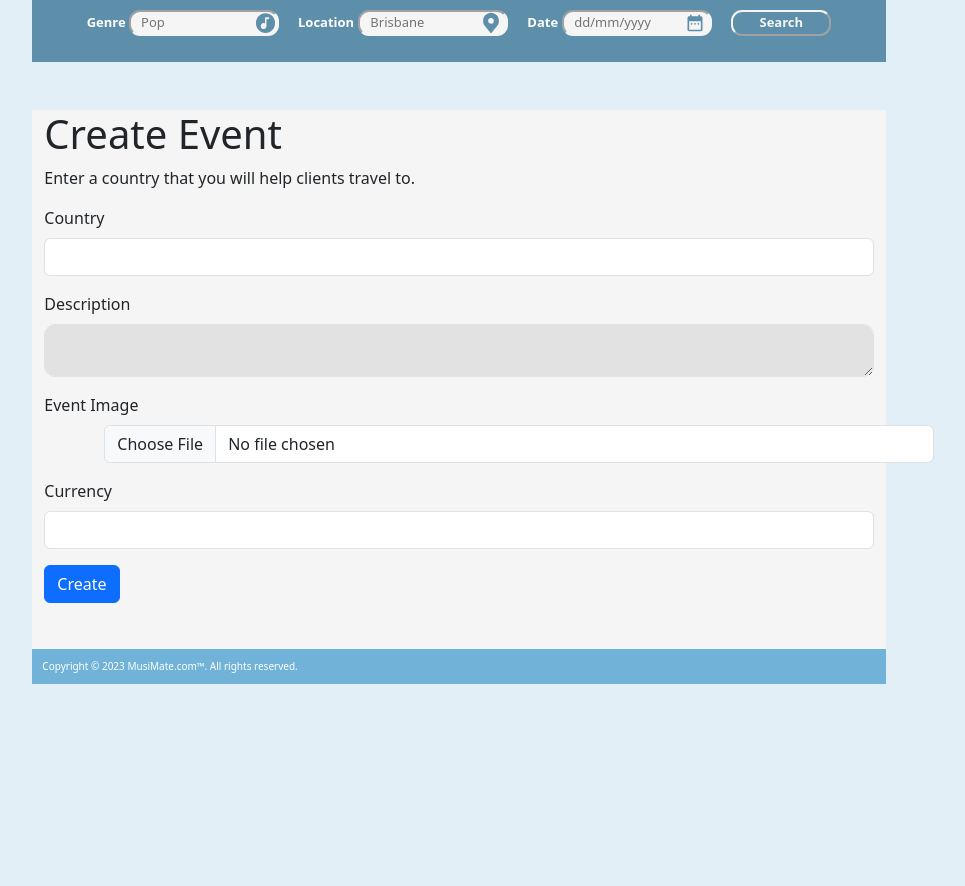
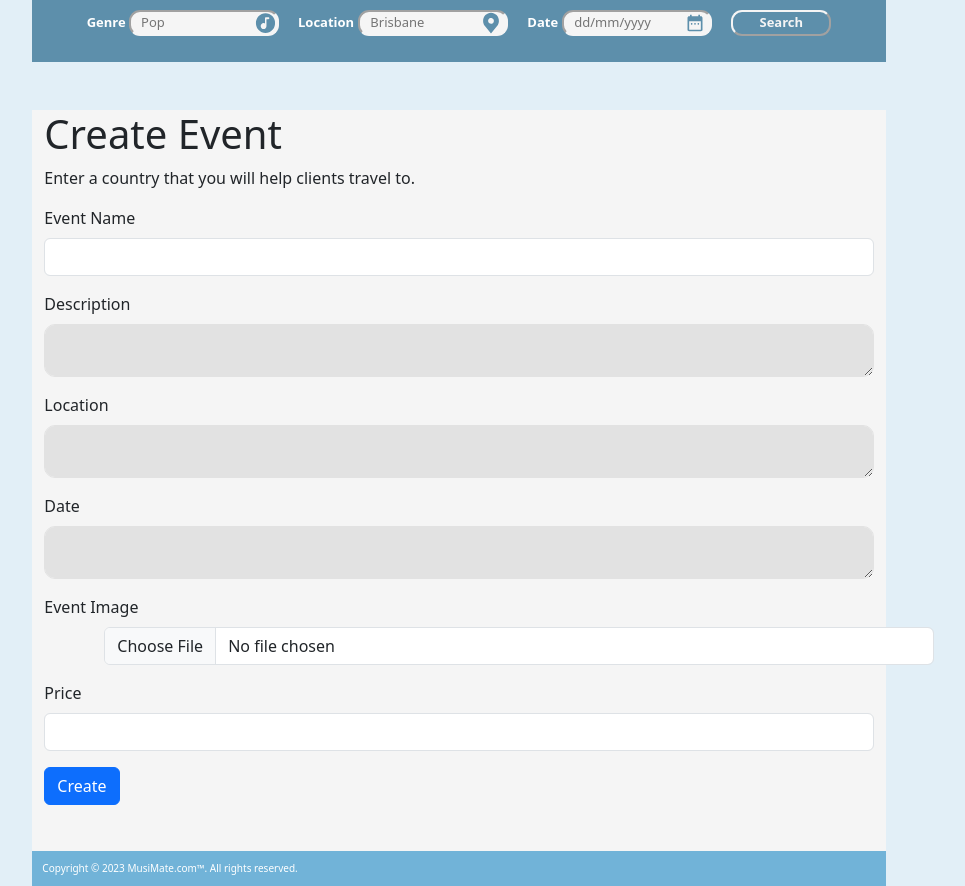
Before and after one commit to Alisha5905/IAB207A3, a Flask app: page /events/create in a window 1280 px wide. Shown: the part 71-957 px from the top of the page, without its empty margins (181-1146 px from the left). Before the commit the page ends 755 px from the top, so only its background shows below. Run offline with Flask 3, Linux system fonts and the light colour scheme; a user stored in the database is signed in; some libraries are stand-ins or nearby versions.

Commit message:
db changes and form edits

```diff
--- a/create_db.py
+++ b/create_db.py
@@ -2,6 +2,6 @@ from musimate import db, create_app
 app = create_app()
 ctx = app.app_context()
 ctx.push()
-#db.drop_all()
+db.drop_all()
 db.create_all()
 quit()
--- a/musimate/events.py
+++ b/musimate/events.py
@@ -25,7 +25,8 @@ def create():
     #call the function that checks and returns image
     db_file_path = check_upload_file(form)
     event = Event(name=form.name.data,description=form.description.data,
-    image=db_file_path,currency=form.currency.data)
+    image=db_file_path, location = form.location.data, price=form.price.data,
+    date = form.date.data)
     # add the object to the db session
     db.session.add(event)
     # commit to the database
--- a/musimate/forms.py
+++ b/musimate/forms.py
@@ -7,13 +7,16 @@ ALLOWED_FILE = {'PNG', 'JPG', 'JPEG', 'png', 'jpg', 'jpeg'}
 
 #Create new event
 class EventForm(FlaskForm):
-  name = StringField('Country', validators=[InputRequired()])
+  name = StringField('Event Name', validators=[InputRequired()])
   description = TextAreaField('Description',
             validators=[InputRequired()])
+  location = TextAreaField('Location', validators=[InputRequired()])
+  # possibly make this a date time input
+  date = TextAreaField("Date", validators=[InputRequired()])
   image = FileField('Event Image', validators=[
     FileRequired(message='Image cannot be empty'),
     FileAllowed(ALLOWED_FILE, message='Only supports PNG, JPG, png, jpg')])
-  currency = StringField('Currency', validators=[InputRequired()])
+  price = StringField('Price', validators=[InputRequired()])
   submit = SubmitField("Create")
 
 #User login
--- a/musimate/templates/events/show.html
+++ b/musimate/templates/events/show.html
@@ -97,7 +97,7 @@
                           </div>
                        </row>
                        <h2>
-                          Otamatone Concert
+                          {{event.name}}
                        </h2>
                        <row class="row">
                           <div class="d-flex justify-content-left">
@@ -115,7 +115,7 @@
                                 <img src="../../static/svg/date.svg">
                              </div>
                              <div>
-                                <p class="eventDetails" id="startDate">19 September 2023 5:00pm-8:00pm</p>
+                                <p class="eventDetails" id="startDate">{{event.startDate}}</p>
                              </div>
                           </div>
                        </row>
```
Also changed, not shown: musimate/models.py (+8 -1 lines), instance/musimate.sqlite.
